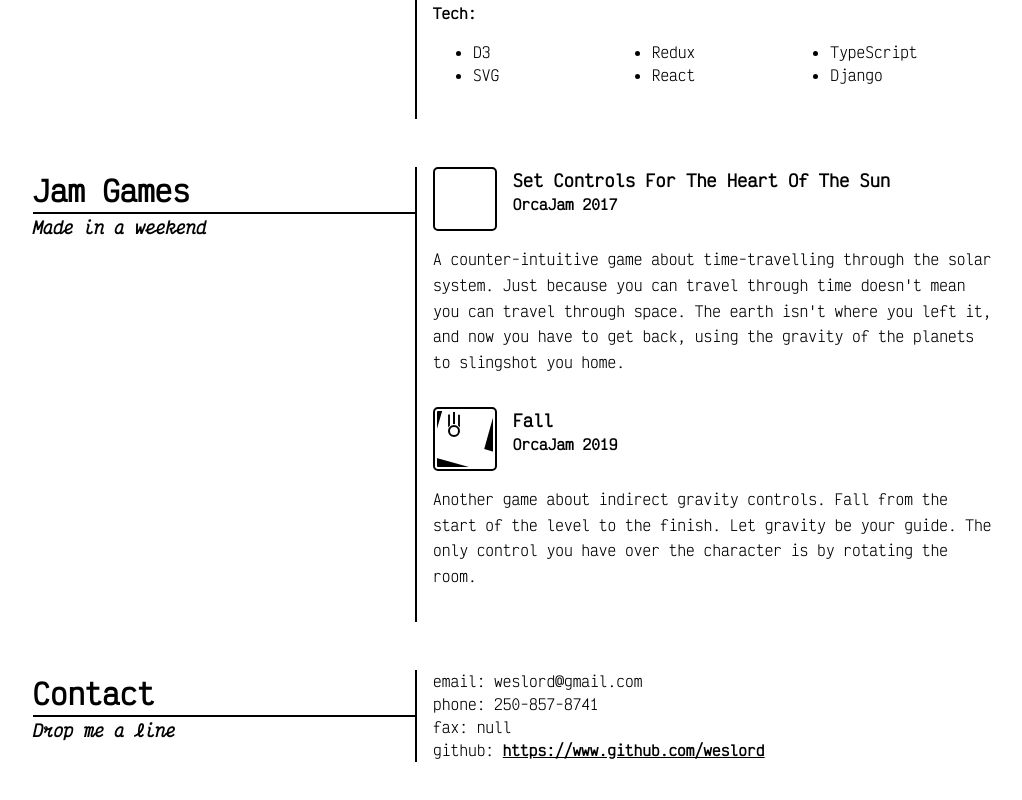
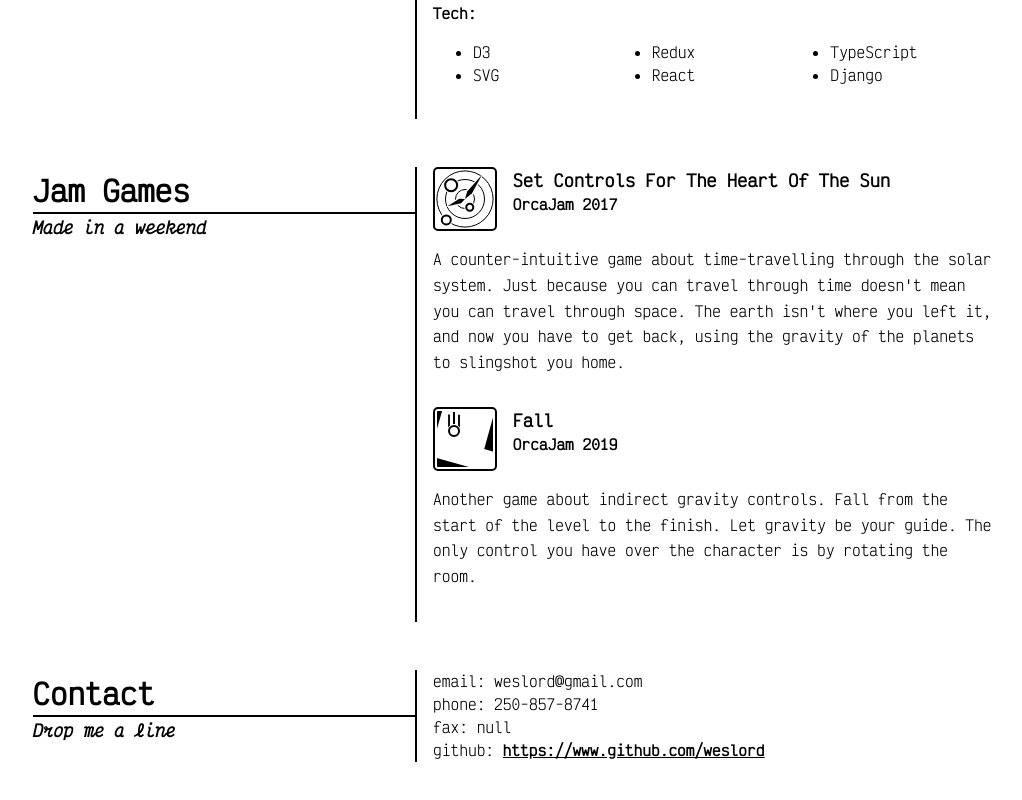
Before and after one commit to weslord/weslord.com, a plain HTML site: page index.html in a window 1280 px wide. Shown: the part 820-1620 px from the top of the page, without its empty margins (127-1149 px from the left). Drawn offline with Linux system fonts and the light colour scheme.

Commit message:
Add icon for Set Controls for the Heart of the Sun

```diff
--- a/index.html
+++ b/index.html
@@ -109,7 +109,7 @@
         <div>
             <div>
                 <div class='project-title'>
-                    <img src='icons/icon.svg' />
+                    <img src='icons/controls.svg' />
                     <div>
                         <h3>Set Controls For The Heart Of The Sun</h3>
                         <h4>OrcaJam 2017</h4>
```
Also changed, not shown: icons/controls.svg (added).
